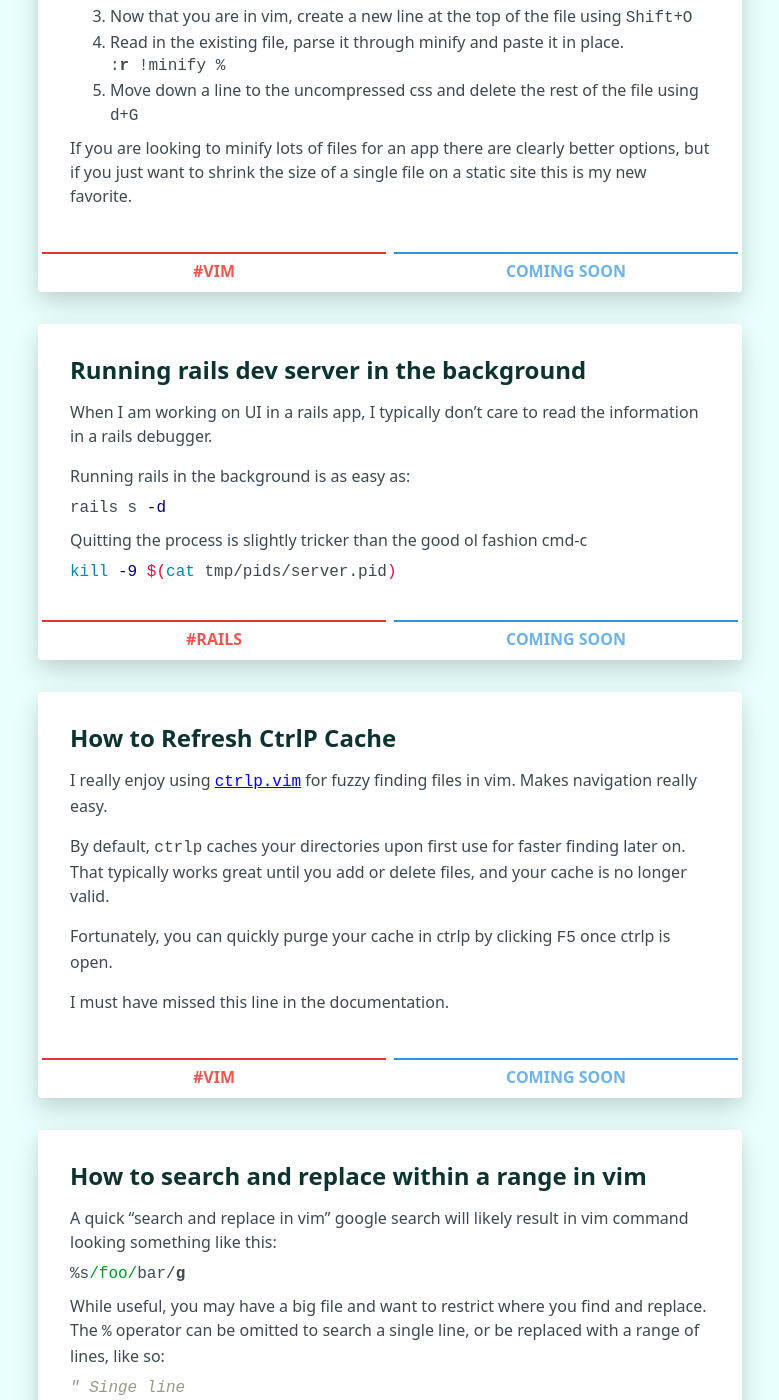
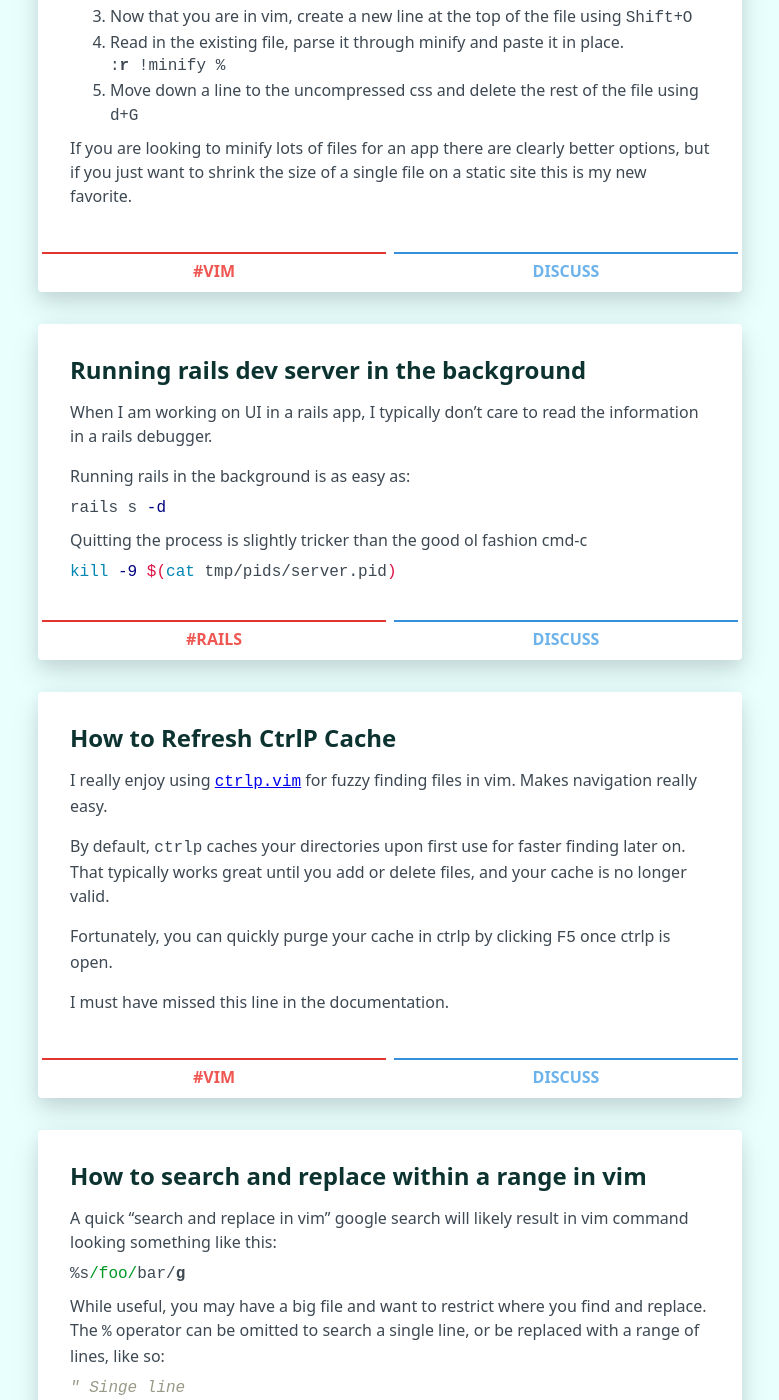
Before and after one commit to pbmarcano/til, a Jekyll site: the page built from index.html, in a window 1280 px wide and 1400 px high, scrolled down 593 px. Shown: the whole window, without its empty margins (250-1029 px from the left). Built offline with Jekyll 4.4.1, drawn with Linux system fonts in a browser that asks for light colours; some web fonts are replaced; comment, search, counter and statistics services are not loaded; some of the changed text lies outside the part shown.

Commit message:
Added discuss button to github. Closes #1

```diff
--- a/_includes/post_card.html
+++ b/_includes/post_card.html
@@ -16,9 +16,9 @@
         </div>
       {% endfor %}
 
-      <div class="flex-1 text-blue-light border-t-2 border-blue text-center px-8 py-2 m-1 hover:bg-blue-lightest">
-        Coming soon
-      </div>
+      <a href="https://github.com/pbmarcano/til/issues/new/?title={{ include.post.title | prepend: "Post comment/question -- " | url_encode }}&body={{ "Feel free to ask me anything about this post, or educate me if you have a better way :)" | url_encode }}" target="_blank" class="flex-1 text-blue-light no-underline border-t-2 border-blue text-center px-8 py-2 m-1 hover:bg-blue-lightest">
+        Discuss
+      </a>
     </div>
   </div>
 </div>
```
